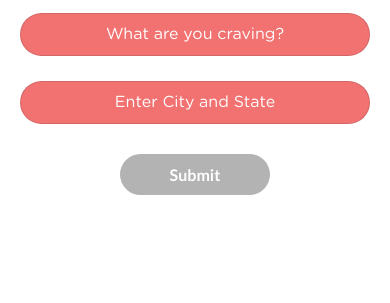
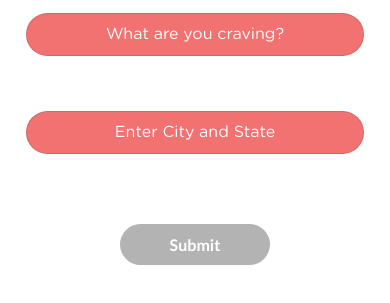
Before and after one commit to garzeah/restaurant-tinder, a React app: page / in a window 390 px wide. Shown: the part 269-572 px from the top of the page. Built offline with nearby package versions, Linux system fonts and the light colour scheme.

Commit message:
added mobile layout for home page

```diff
--- a/src/components/App.css
+++ b/src/components/App.css
@@ -1,5 +1,3 @@
-@import-normalize;
-
 .logo-container {
   display: flex;
   justify-content: center;
--- a/src/components/Home.css
+++ b/src/components/Home.css
@@ -1,3 +1,10 @@
+.home-container {
+  display: flex;
+  flex-direction: column;
+  justify-content: center;
+  align-items: center;
+}
+
 .submit-button {
   width: 150px !important;
   margin: 30px auto !important;
@@ -11,3 +18,10 @@
   transform: scale(1.1);
   transition-duration: .1s;
 }
+
+/* Mobile */
+/* @media (max-width: 767.98px) {
+  .logo-container {
+    width: 50%;
+  }
+} */
--- a/src/components/Home.js
+++ b/src/components/Home.js
@@ -1,4 +1,5 @@
 import React from 'react';
+import { useMediaQuery } from 'react-responsive';
 import Search from './Search';
 import Link from './Link';
 import './Home.css'
@@ -6,14 +7,31 @@ import mobileLogo from '../assets/images/mobileLogo.png';
 import desktopLogo from '../assets/images/desktopLogo.png';
 
 const Home = ({ handleFoodSearch, handleLocationSearch }) => {
+  const isMobile = useMediaQuery({ query: '(max-device-width: 767.98px)' });
+  let logo = null;
+
+  if (isMobile) {
+    logo =
+      <div className="logo-container">
+        <img
+          style={{maxWidth: "90%"}}
+          src={mobileLogo}
+          alt="Restaurant Tinder Icon"
+        />
+      </div>
+  } else {
+    logo =
+      <div className="logo-container">
+        <img
+          src={desktopLogo}
+          alt="Restaurant Tinder Icon"
+        />
+      </div>
+  }
+
   return (
-    <div>
-      <div className="logo-container">
-          <img
-            src={window.screen.width < 768 ? mobileLogo : desktopLogo}
-            alt="Restaurant Tinder Icon"
-          />
-      </div>
+    <div className="home-container">
+      {logo}
       <Search
           text={"What are you craving?"}
           onSelectTerm={handleFoodSearch}
--- a/src/components/Search.css
+++ b/src/components/Search.css
@@ -16,7 +16,7 @@ input {
   color: white !important;
   border-radius: 100px !important;
   background: #F27272 !important;
-  width: 350px !important;
+  width: 40vh !important;
   text-align: center !important;
 }
 
```
Also changed, not shown: src/components/Search.js (line endings or trailing spaces).
